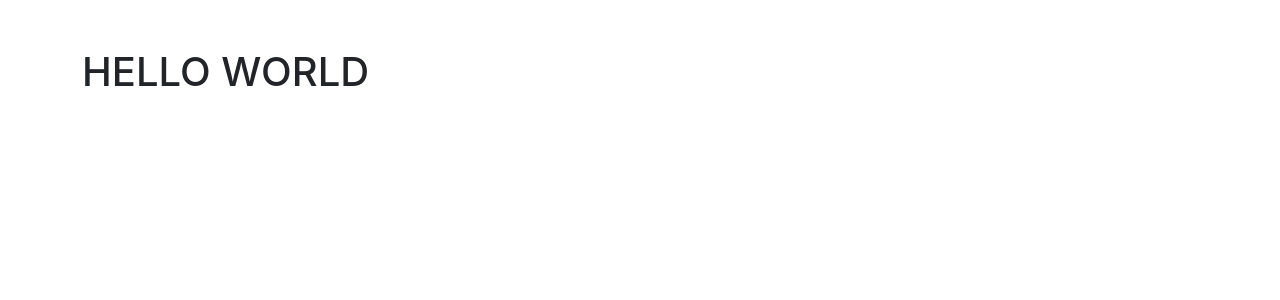
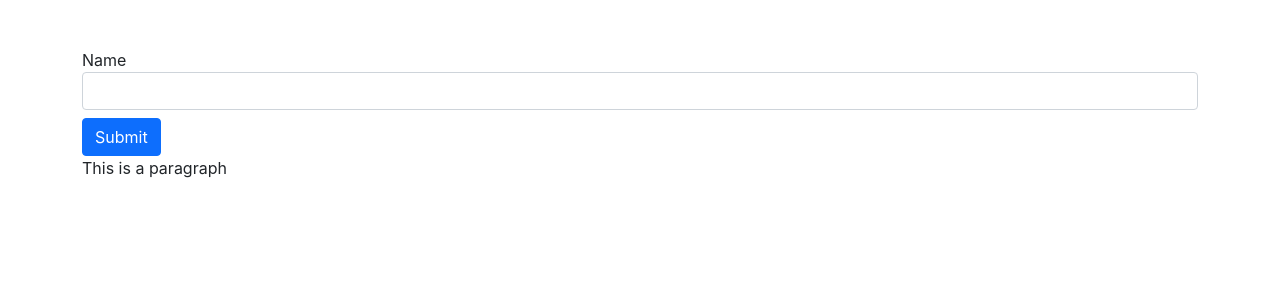
Before and after one commit to havalda-r/react-sandbox, a React (Create React App) app: page / in a window 1280 px wide. Shown: the top 300 px of the page. Built offline with nearby package versions, Linux system fonts and the light colour scheme.

Commit message:
feat: add useref1

```diff
--- a/src/App.js
+++ b/src/App.js
@@ -1,7 +1,9 @@
+import UseRefExample1 from './components/UseRefExample1';
+
 function App() {
   return (
     <div className='container mt-5'>
-      <h1>HELLO WORLD</h1>
+      <UseRefExample1 />
     </div>
   );
 }
--- /dev/null
+++ b/src/components/UseRefExample1.jsx
@@ -0,0 +1,36 @@
+import { useRef } from 'react';
+
+function UseRefExample1() {
+  const inputRef = useRef();
+  const paraRef = useRef();
+
+  const onSubmit = (e) => {
+    e.preventDefault();
+    console.log(inputRef.current.value);
+    inputRef.current.value = 'hello';
+    inputRef.current.style.backgroundColor = 'red';
+    paraRef.current.innerText = 'Goodbye!';
+  };
+
+  return (
+    <div>
+      <form onSubmit={onSubmit}>
+        <label htmlFor='name'>Name</label>
+        <input
+          type='text'
+          id='name'
+          ref={inputRef}
+          className='form-control mb-2'
+        />
+        <button type='submit' className='btn btn-primary'>
+          Submit
+        </button>
+      </form>
+      <p ref={paraRef} onClick={() => inputRef.current.focus()}>
+        This is a paragraph
+      </p>
+    </div>
+  );
+}
+
+export default UseRefExample1;
```
